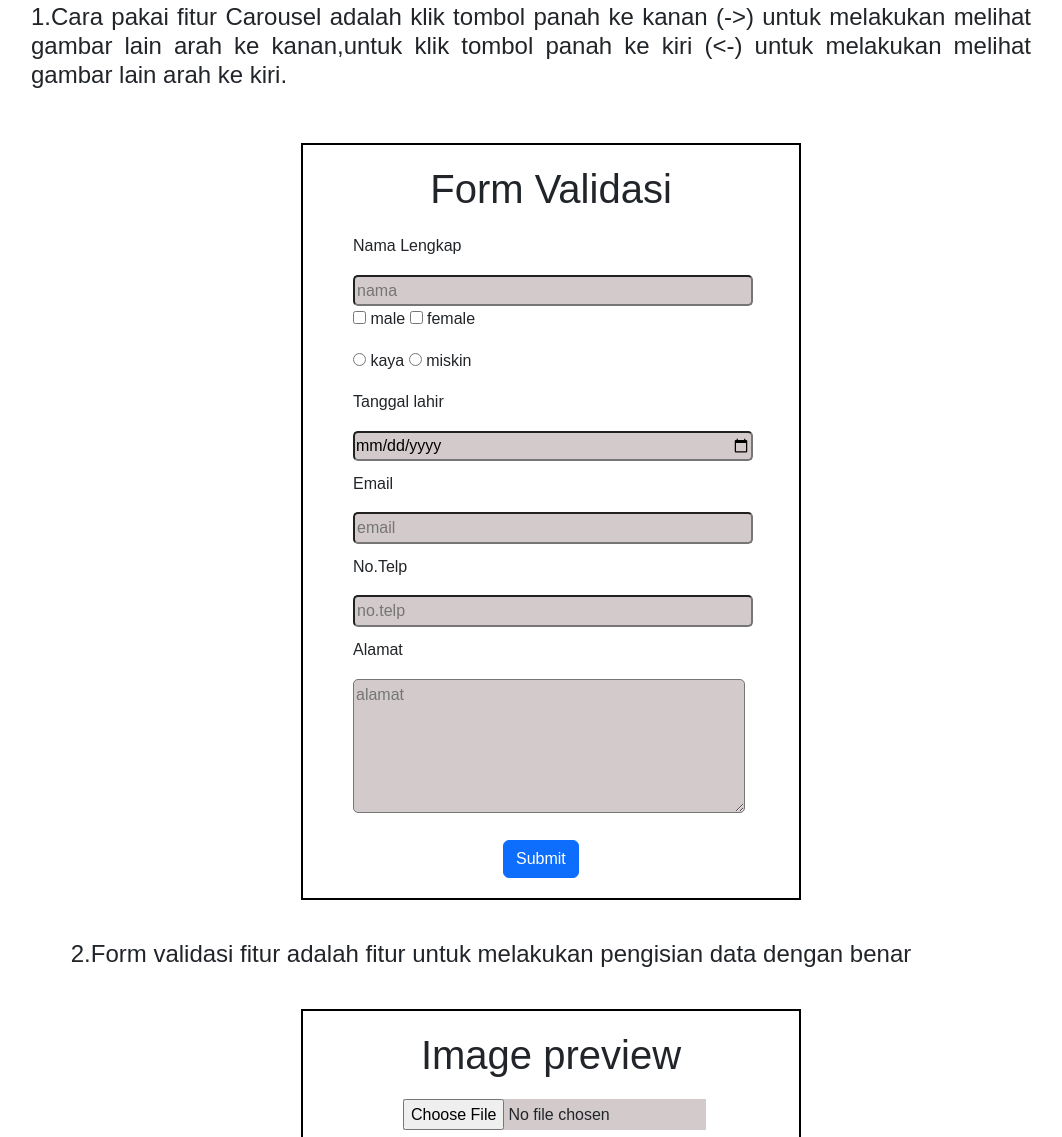
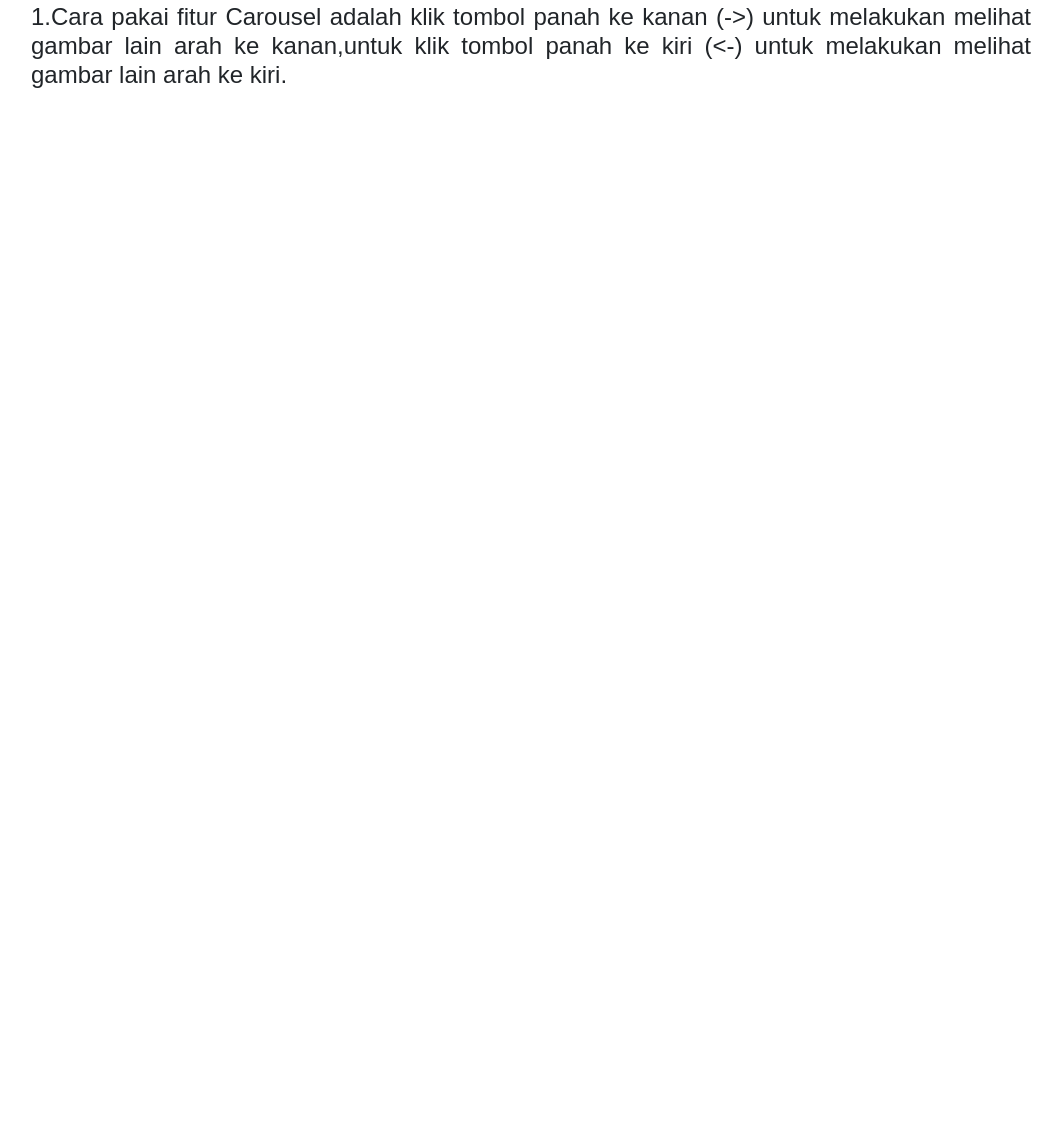
Before and after one commit to gilangwokeh/plugin-jquery, a website: page index.html in a window 1280 px wide. Shown: the part 495-1632 px from the top of the page, without its empty margins (149-1211 px from the left). After the commit the page ends 800 px from the top, so only its background shows below. Drawn offline with nearby package versions, Linux system fonts and the light colour scheme.

Commit message:
delete code

```diff
--- a/index.html
+++ b/index.html
@@ -46,41 +46,7 @@
       </span>
     </div>
       <h4 class="paragraph-carousel">1.Cara pakai fitur Carousel adalah klik tombol panah ke kanan (->) untuk melakukan melihat gambar lain arah ke kanan,untuk klik tombol panah ke kiri (<-) untuk melakukan melihat gambar lain arah ke kiri.</h4>
-    <form id="basic-form" method="post">
-      <h1 class="paragraph-validasi">Form Validasi</h1>
-      <p class="input-name">Nama Lengkap</p>
-      <input name="nama" id="name" type="text" placeholder="nama" required minlength="2">
-      <div class="gender">
-        <p>
-          <input name="checkbox" type="checkbox" required>  male
-          <input name="checkbox" type="checkbox" required> female
-        </p>
-      </div>
-      <div class="life">
-        <p>
-          <input id="radio" name="radio" type="radio" required>  kaya
-          <input id="radio" name="radio" type="radio" required> miskin
-        </p>
-      </div>
-      <p class="input-lahir">Tanggal lahir</p>
-      <input id="date" name="date" type="date">
-      <p class="input-email">Email</p>
-      <input id="email" name="email" type="email" placeholder="email" required>
-      <p class="input-length">No.Telp</p>
-      <input id="telp" name="telp" type="number" placeholder="no.telp" required minlength="5" maxlength="13">
-      <p class="input-length">Alamat</p>
-      <textarea name="address" id="address" cols="40" rows="5" placeholder="alamat" required></textarea>
-      <br>
-      <input id="submit" class="btn btn-primary" type="submit" value="Submit">
-    </form>
-  <h4>2.Form validasi fitur adalah fitur untuk melakukan pengisian data dengan benar</h4>
-    <form action="">
-      <h1 class="paragraph-priview">Image preview</h1>
-      <input id="photo" image="" type="file" required="true">
-      <br>
-      <img id="show" src="./image/contoh.jpg" alt="">
-    </form>
-    <h4>3.cara pakai fitur image review di upload gambar untuk tampilkan di website.</h4>
+
     <script src="https://ajax.googleapis.com/ajax/libs/jquery/3.6.0/jquery.min.js"></script>
     <script src="https://cdn.jsdelivr.net/npm/jquery-validation@1.19.5/dist/jquery.validate.js"></script>
   <script src="./jquery/index.js"></script>
--- a/style/style.scss
+++ b/style/style.scss
@@ -91,89 +91,5 @@ body {
       padding-left: 10px;
     }
   }
-  form{
-    border: 2px solid black;
-    position: relative;
-    left: 450px;
-    width: 500px;
-    height: auto;
-    .paragraph-validasi{
-      margin-top: 20px;
-    }
-    #name {
-      width: 400px;
-      margin-left: 50px;
-      border-radius: 5px;
-      background-color: rgb(211, 203, 203);
-    }
-    #date {
-      width: 400px;
-      margin-left: 50px;
-      border-radius: 5px;
-      background-color: rgb(211, 203, 203);
-    }
-    #email {
-      width: 400px;
-      margin-left: 50px;
-      border-radius: 5px;
-      background-color: rgb(211, 203, 203);
-    }
-    #telp {
-      width: 400px;
-      margin-left: 50px;
-      border-radius: 5px;
-      background-color: rgb(211, 203, 203);
 
-    }
-    .gender {
-      margin-left: 50px;
-
-    }
-    .life {
-      margin-left: 50px;
-    }
-    .input-length{
-      margin-top: 10px;
-      margin-left: 50px;
-      border-radius: 5px;
-
-    }
-    #submit {
-      position: relative;
-      left: 200px;
-      margin-top: 20px;
-      margin-bottom: 20px;
-    }
-    .input-email {
-      margin-left: 50px;
-      margin-top: 10px;
-      border-radius: 5px;
-
-    }
-    .input-name{
-        margin-left: 50px;
-    }
-    .input-lahir{
-      margin-left: 50px;
-    }
-    #photo {
-      margin-left: 100px;
-      background-color: rgb(211, 203, 203);
-    }
-    #show {
-      margin-left: 100px;
-      margin-top: 20px;
-      margin-bottom: 20px;
-    }
-    .paragraph-priview{
-      text-align: center;
-      margin-top: 20px;
-    }
-    #address {
-      margin-left: 50px;
-      background-color: rgb(211, 203, 203);
-      border-radius: 5px;
-
-    }
-  }
 }
```
